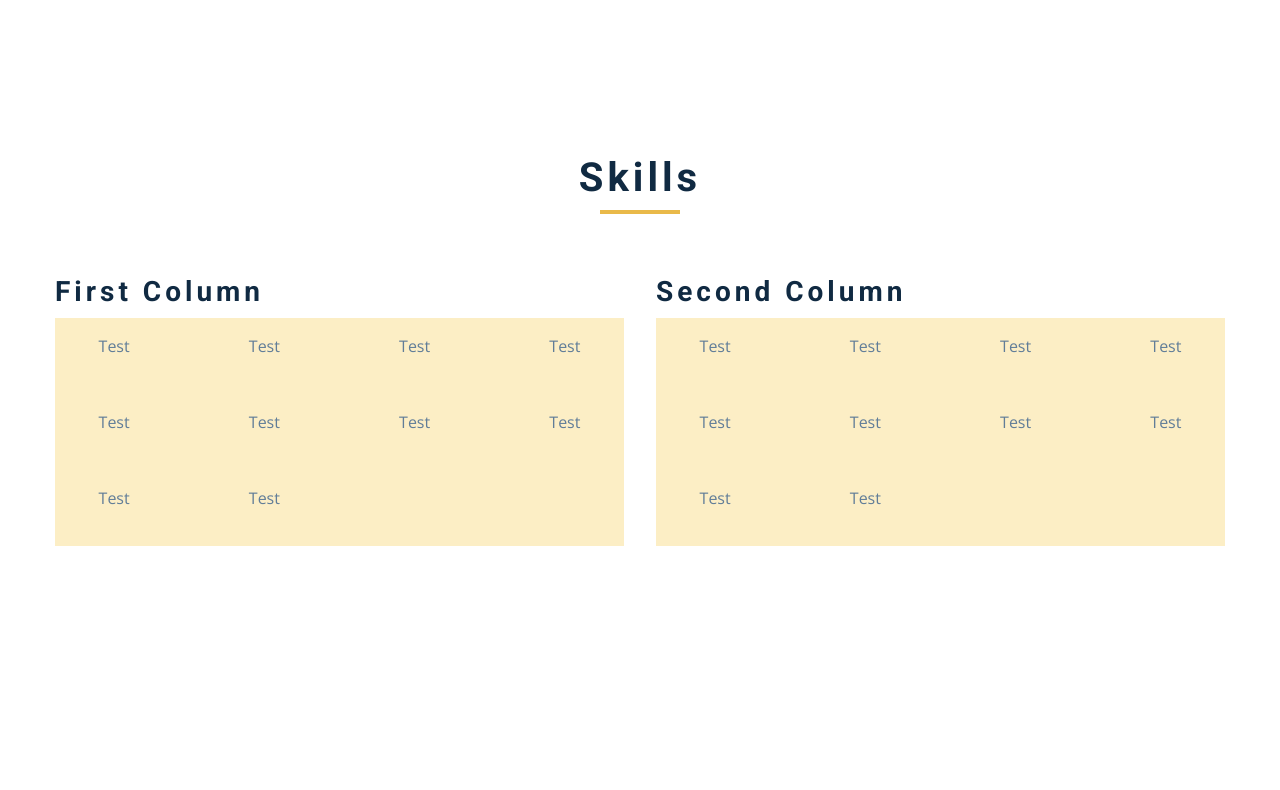
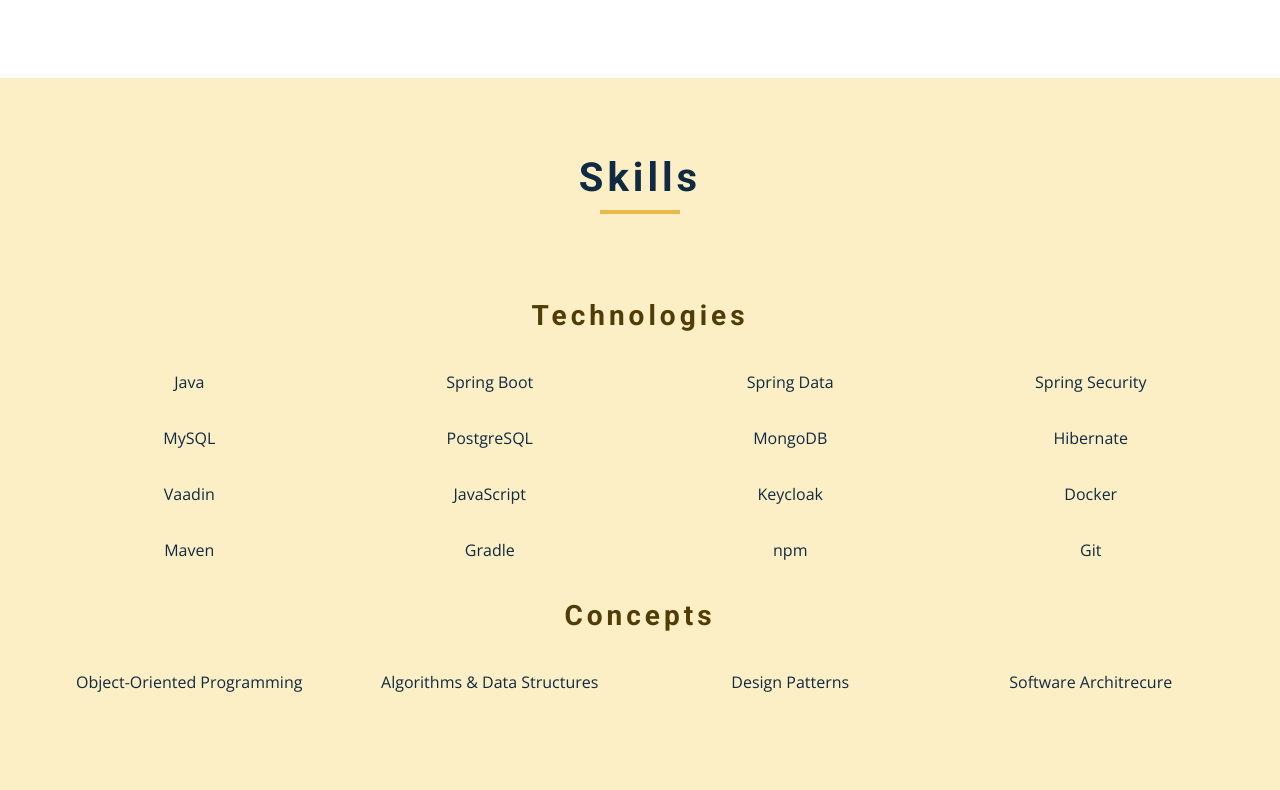
Before and after one commit to TomWSC828/personal-website, a PHP site: page / in a window 1280 px wide. Shown: the part 3127-3917 px from the top of the page. Before the commit the page ends 3673 px from the top, so only its background shows below. Run offline with PHP 8.4, Linux system fonts and the light colour scheme.

Commit message:
Implemented basic structure and style for skill section

```diff
--- a/css/style.css
+++ b/css/style.css
@@ -621,13 +621,16 @@
 @media screen and (min-width: 768px) {
   .skills-center {
     display: grid;
-    grid-template-columns: 1fr 1fr;
+    grid-template-columns: 1fr;
     column-gap: 2rem;
   }
 }
 
 .skills {
   background: var(--clr-primary-9);
+}
+
+.skills-list {
   display: grid;
   grid-template-columns: repeat(4, 1fr);
   column-gap: 2rem;
@@ -636,6 +639,11 @@
 .skills h3 {
   margin: 1.5rem 0;
   color: var(--clr-primary-1);
+  text-align: center;
+}
+
+.skill i {
+  font-size: 2rem;
 }
 
 .skill p {
--- a/index.html
+++ b/index.html
@@ -318,7 +318,7 @@
     </section>
     <!-- End of Contact Section-->
     <!-- Skills Section -->
-    <section class="section">
+    <section class="skills section">
       <!-- Section Title -->
       <div class="section-title">
         <h2>Skills</h2>
@@ -327,34 +327,34 @@
       <!-- End of Section Title -->
       <div class="section-center skills-center">
         <article>
-          <h3>First Column</h3>
-          <div class="skills">
-            <p class="skill">Test</p>
-            <p class="skill">Test</p>
-            <p class="skill">Test</p>
-            <p class="skill">Test</p>
-            <p class="skill">Test</p>
-            <p class="skill">Test</p>
-            <p class="skill">Test</p>
-            <p class="skill">Test</p>
-            <p class="skill">Test</p>
-            <p class="skill">Test</p>
-          </div>
+          <h3>Technologies</h3>
+          <ul class="skills-list">
+            <li class="skill">Java</li>
+            <li class="skill">Spring Boot</li>
+            <li class="skill">Spring Data</li>
+            <li class="skill">Spring Security</li>
+            <li class="skill">MySQL</li>
+            <li class="skill">PostgreSQL</li>
+            <li class="skill">MongoDB</li>
+            <li class="skill">Hibernate</li>
+            <li class="skill">Vaadin</li>
+            <li class="skill">JavaScript</li>
+            <li class="skill">Keycloak</li>
+            <li class="skill">Docker</li>
+            <li class="skill">Maven</li>
+            <li class="skill">Gradle</li>
+            <li class="skill">npm</li>
+            <li class="skill">Git</li>
+          </ul>
         </article>
         <article>
-          <h3>Second Column</h3>
-          <div class="skills">
-            <p class="skill">Test</p>
-            <p class="skill">Test</p>
-            <p class="skill">Test</p>
-            <p class="skill">Test</p>
-            <p class="skill">Test</p>
-            <p class="skill">Test</p>
-            <p class="skill">Test</p>
-            <p class="skill">Test</p>
-            <p class="skill">Test</p>
-            <p class="skill">Test</p>
-          </div>
+          <h3>Concepts</h3>
+          <ul class="skills-list">
+            <li class="skill">Object-Oriented Programming</li>
+            <li class="skill">Algorithms &amp; Data Structures</li>
+            <li class="skill">Design Patterns</li>
+            <li class="skill">Software Architrecure</li>
+          </ul>
         </article>
       </div>
     </section>
```
